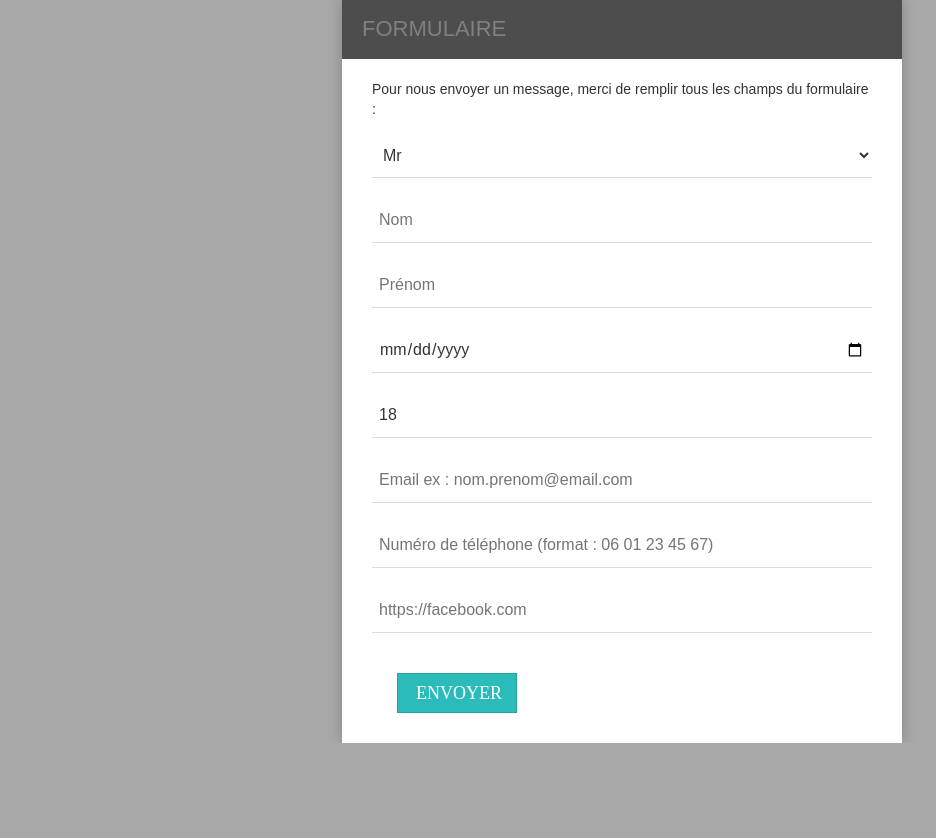
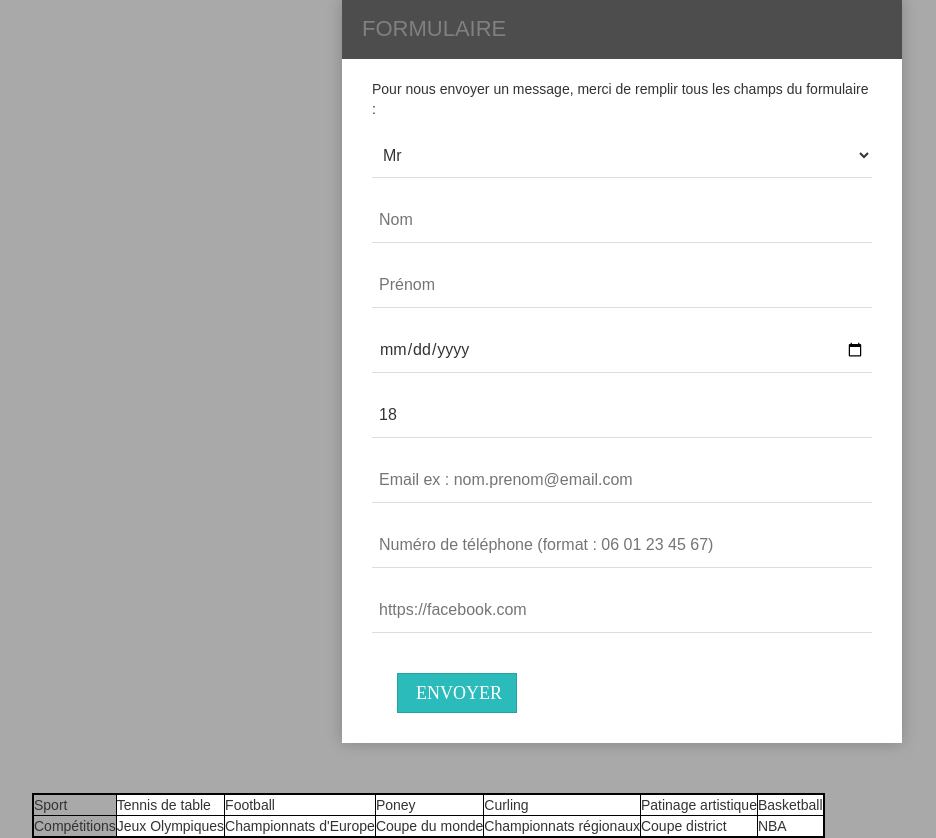
Before and after one commit to gabcaron/dev-mobile-tp2, a PHP site: page / in a window 1280 px wide. Shown: the part 1306-2144 px from the top of the page, without its empty margins (18-954 px from the left). Before the commit the page ends 2049 px from the top, so only its background shows below. Run offline with PHP 8.4, Linux system fonts and the light colour scheme.

Commit message:
tableau responsive

```diff
--- a/css/style.css
+++ b/css/style.css
@@ -185,7 +185,6 @@ td,th{
 
 
 
-
 body{
     background-color: darkgrey;
 }
@@ -322,6 +321,19 @@ button:hover {
     background-color:#34CACA;
 }
 
+table{
+    background-color: #fff;
+    border: 2px solid black;
+}
+
+td,tr{
+    border: 1px solid black;
+}
+
+.table-head{
+    background-color: darkgrey;
+}
+
 
 
 @media only screen
@@ -365,4 +377,13 @@ and (max-device-width : 480px) {
         font-size: 2.3vh;
     }
 
+    table{
+        width: 100%;
+        text-align: center;
+    }
+
+    td{
+        display: block;
+    }
+
 }
--- a/index.html
+++ b/index.html
@@ -67,6 +67,30 @@
                 </form>
             </div>
         </section>
+        <section>
+            <div style="overflow-x: auto">
+                <table>
+                    <tr>
+                        <td class="table-head">Sport</td>
+                        <td>Tennis de table</td>
+                        <td>Football</td>
+                        <td>Poney</td>
+                        <td>Curling</td>
+                        <td>Patinage artistique</td>
+                        <td>Basketball</td>
+                    </tr>
+                    <tr>
+                        <td class="table-head">Compétitions</td>
+                        <td>Jeux Olympiques</td>
+                        <td>Championnats d'Europe</td>
+                        <td>Coupe du monde</td>
+                        <td>Championnats régionaux</td>
+                        <td>Coupe district</td>
+                        <td>NBA</td>
+                    </tr>
+                </table>
+            </div>
+        </section>
         <footer>
 
         </footer>
```
